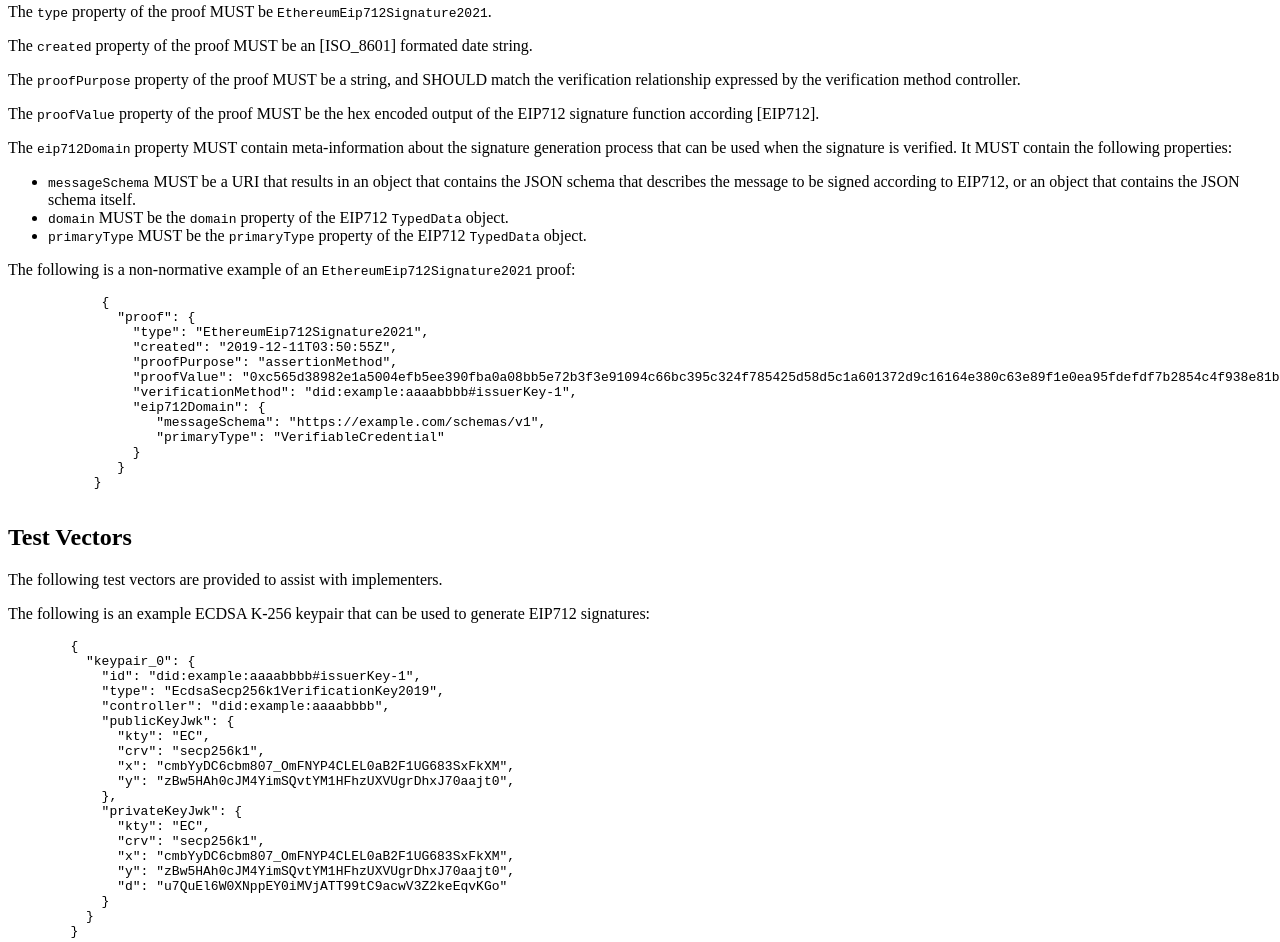
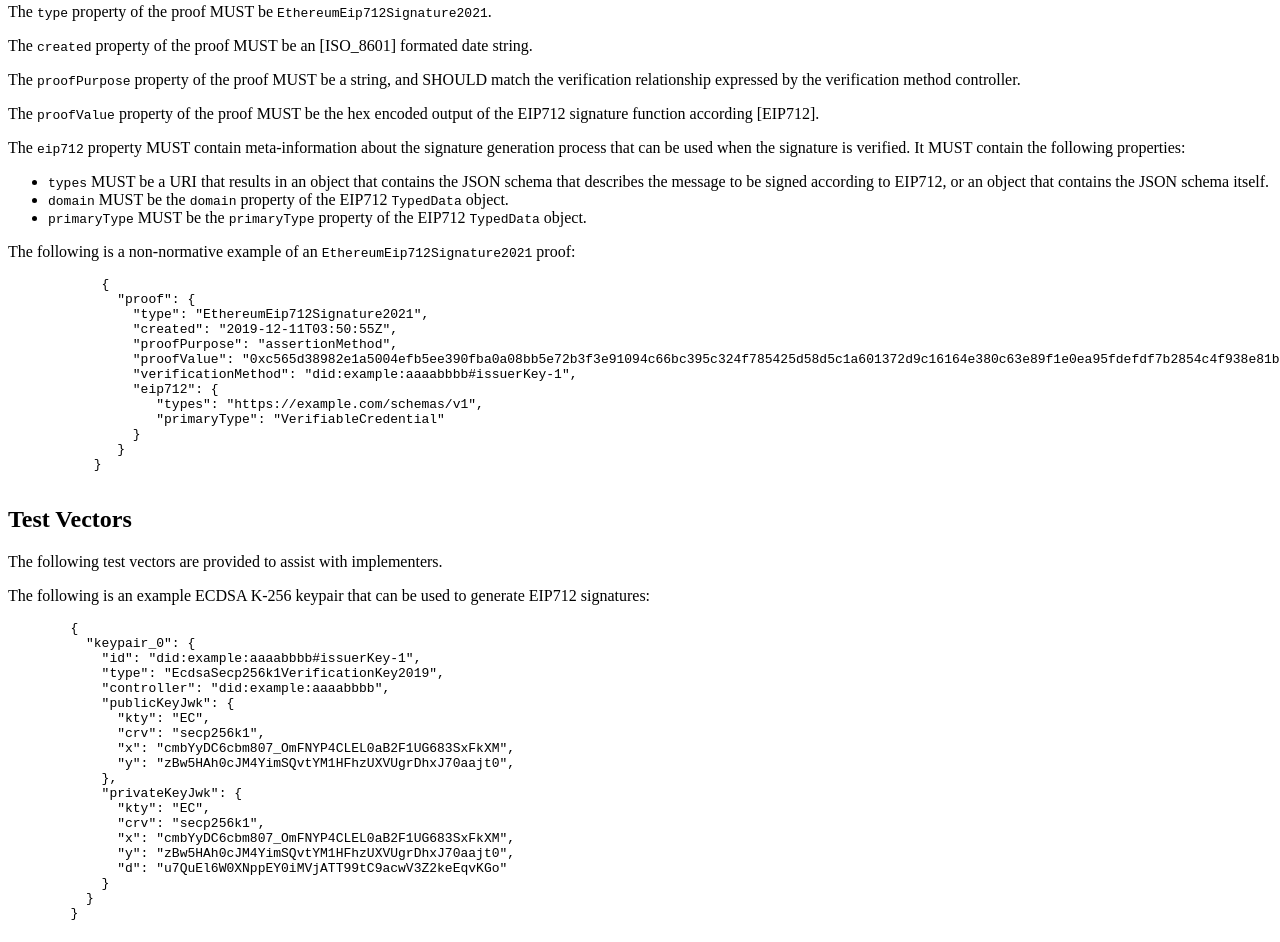
Before and after one commit to w3c-ccg/ethereum-eip712-signature-2021-spec, a plain HTML site: page index.html in a window 1280 px wide. Shown: the part 1693-2635 px from the top of the page. Drawn offline with Linux system fonts and the light colour scheme.

Commit message:
update eip712domain and messageSchema property names

```diff
--- a/index.html
+++ b/index.html
@@ -428,11 +428,11 @@
           </p>
 
           <p>
-            The <code>eip712Domain</code> property MUST contain meta-information about the signature generation process
+            The <code>eip712</code> property MUST contain meta-information about the signature generation process
             that can be used when the signature is verified. It MUST contain the following properties:
             <ul>
               <li>
-                <code>messageSchema</code> MUST be a URI that results in an object that contains the JSON schema
+                <code>types</code> MUST be a URI that results in an object that contains the JSON schema
                 that describes the message to be signed according to EIP712, or an object that contains the JSON schema itself.
               </li>
               <li>
@@ -455,8 +455,8 @@
                 "proofPurpose": "assertionMethod",
                 "proofValue": "0xc565d38982e1a5004efb5ee390fba0a08bb5e72b3f3e91094c66bc395c324f785425d58d5c1a601372d9c16164e380c63e89f1e0ea95fdefdf7b2854c4f938e81b",
                 "verificationMethod": "did:example:aaaabbbb#issuerKey-1",
-                "eip712Domain": {
-                   "messageSchema": "https://example.com/schemas/v1",
+                "eip712": {
+                   "types": "https://example.com/schemas/v1",
                    "primaryType": "VerifiableCredential"
                 }
               }
@@ -686,14 +686,14 @@
           "proofPurpose": "assertionMethod",
           "proofValue": "0x5fb8f18f21f54c2df8a2720d0afcee7dbbb18e4b7a22ce6e8183633d63b076d329122584db769cd78b6cd5a7094ede5ceaa43317907539187f1f0d8875f99e051b",
           "verificationMethod": "did:example:aaaabbbb#issuerKey-1",
-          "eip712Domain": {
+          "eip712": {
             "domain": {
               "chainId": 4,
               "name": "https://example.com",
               "salt": "0x000000000000000000000000000000000000000000000000aaaabbbbccccdddd",
               "version": "2"
             },
-            "messageSchema": {
+            "types": {
               "CredentialSchema": [
                 {
                   "name": "id",
```
